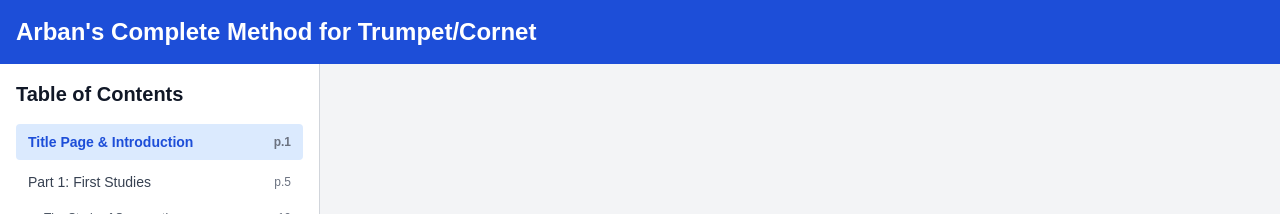
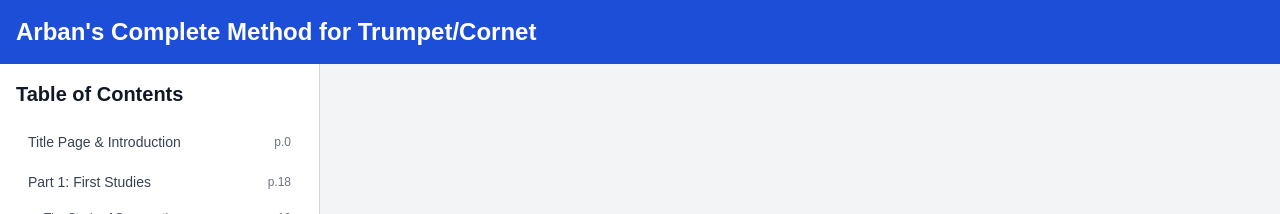
Before and after one commit to laddieri/Arban-s-Online, a Next.js app: page / in a window 1280 px wide. Shown: the top 214 px of the page. Built offline with nearby package versions, Linux system fonts and the light colour scheme; no server answers.

Commit message:
Update Table of Contents

```diff
--- a/components/TableOfContents.tsx
+++ b/components/TableOfContents.tsx
@@ -16,11 +16,11 @@
 const sections: Section[] = [
   {
     title: "Title Page & Introduction",
-    page: 1,
+    page: 0,
   },
   {
     title: "Part 1: First Studies",
-    page: 5,
+    page: 18,
     subsections: [
       { title: "The Study of Syncopation", page: 10 },
       { title: "The Turn or Gruppetto", page: 15 },
@@ -29,9 +29,9 @@
   },
   {
     title: "Part 2: The Art of Phrasing",
-    page: 30,
+    page: 198,
     subsections: [
-      { title: "150 Classic and Popular Melodies", page: 35 },
+      { title: "150 Classic and Popular Melodies", page: 198 },
       { title: "Celebrated Fantaisies and Airs Variés", page: 50 },
     ],
   },
@@ -45,11 +45,11 @@
   },
   {
     title: "Part 4: Tonguing Exercises",
-    page: 110,
+    page: 160,
     subsections: [
       { title: "Single Tonguing", page: 115 },
-      { title: "Double Tonguing", page: 125 },
-      { title: "Triple Tonguing", page: 135 },
+      { title: "Double Tonguing", page: 182 },
+      { title: "Triple Tonguing", page: 162 },
     ],
   },
   {
```
Also changed, not shown: 1 other file (tests, documents, lock files or other folders).
